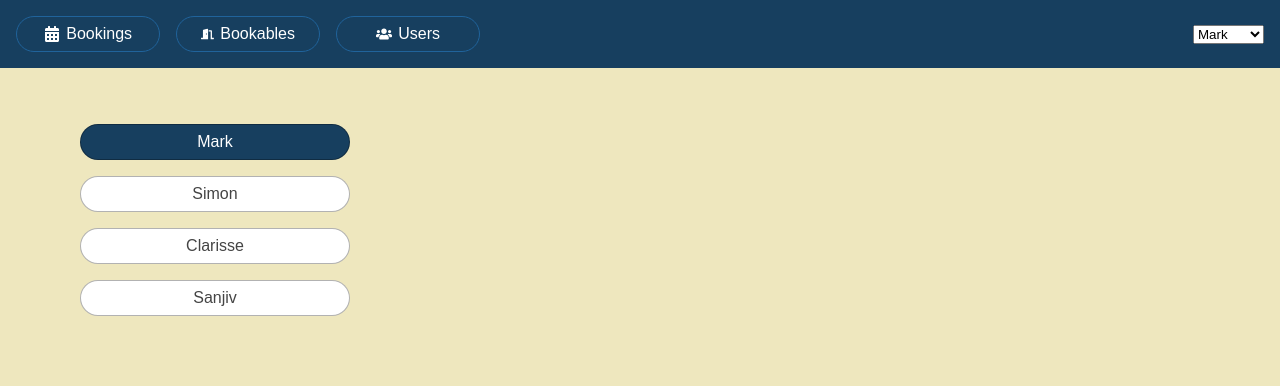
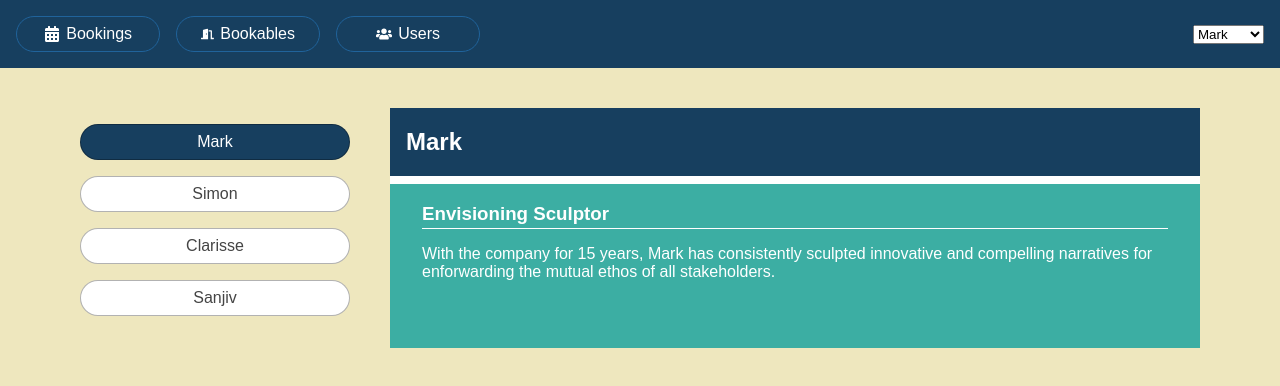
Before and after one commit to nursh/React-Hooks-Book-Code, a React (Vite) app: page /users in a window 1280 px wide. Shown: the top 386 px of the page. Built offline with nearby package versions, Linux system fonts and the light colour scheme.

Commit message:
update userslist to show user details

```diff
--- a/src/components/Users/UsersList.tsx
+++ b/src/components/Users/UsersList.tsx
@@ -1,20 +1,34 @@
 import { useState } from "react";
-import { users } from '../../static.json';
-
+import { users } from "../../static.json";
 
 export default function UsersList() {
   const [currentUser, setCurrentUser] = useState(0);
 
-
   return (
-    <ul className="items-list-nav">
+    <>
+      <ul className="items-list-nav">
+        {users.map((user, idx) => (
+          <li
+            key={user.id}
+            className={idx === currentUser ? "selected" : undefined}
+          >
+            <button className="btn" onClick={() => setCurrentUser(idx)}>
+              {user.name}
+            </button>
+          </li>
+        ))}
+      </ul>
       {
-        users.map((user, idx) => (
-          <li key={user.id} className={idx === currentUser ? "selected" : undefined}>
-            <button className="btn" onClick={() => setCurrentUser(idx)}>{user.name}</button>
-          </li>
-        ))
+        <div className="item">
+          <div className="item-header">
+            <h2>{users[currentUser].name}</h2>
+          </div>
+          <div className="item-details">
+            <h3>{users[currentUser].title}</h3>
+            <p>{users[currentUser].notes}</p>
+          </div>
+        </div>
       }
-    </ul>
-  )
+    </>
+  );
 }
```
